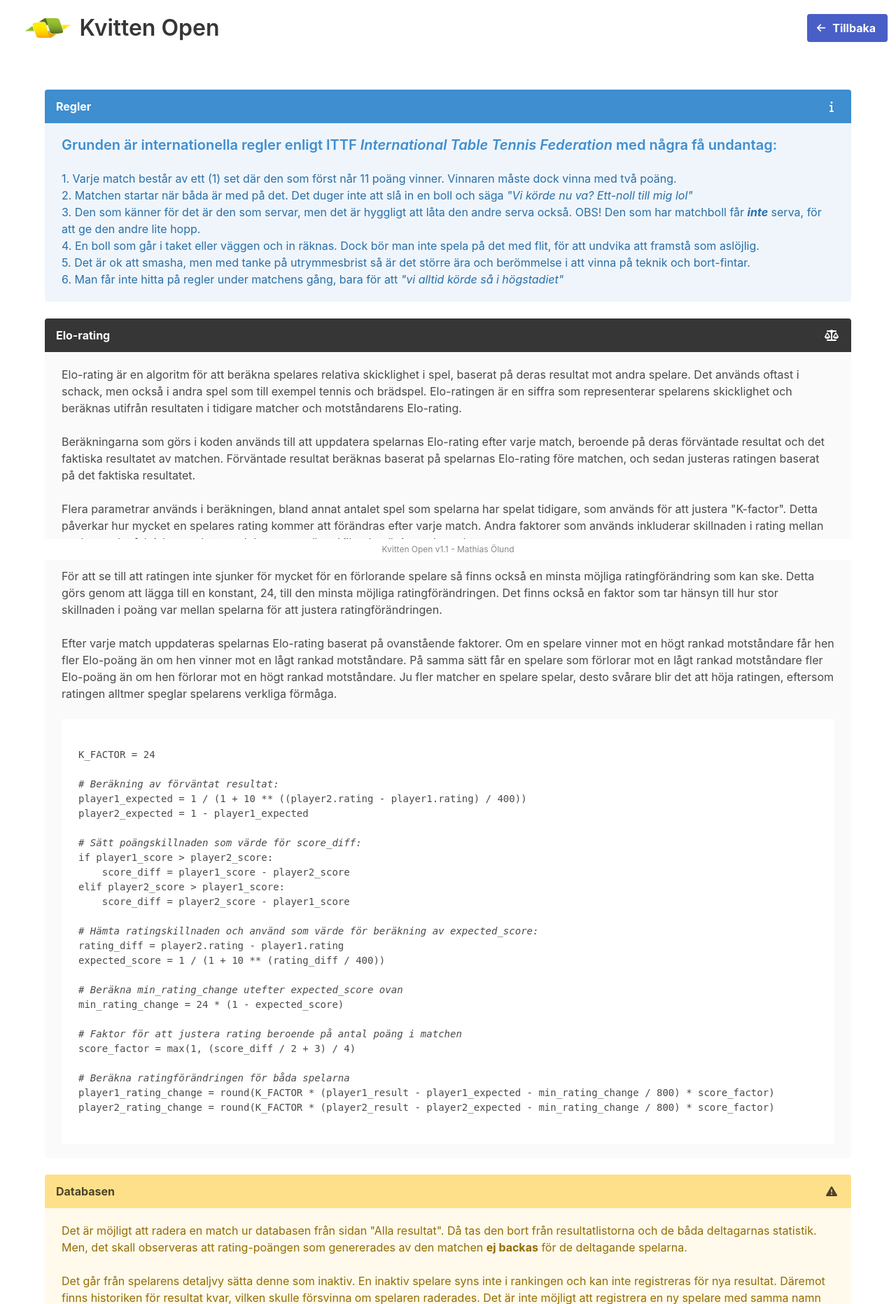
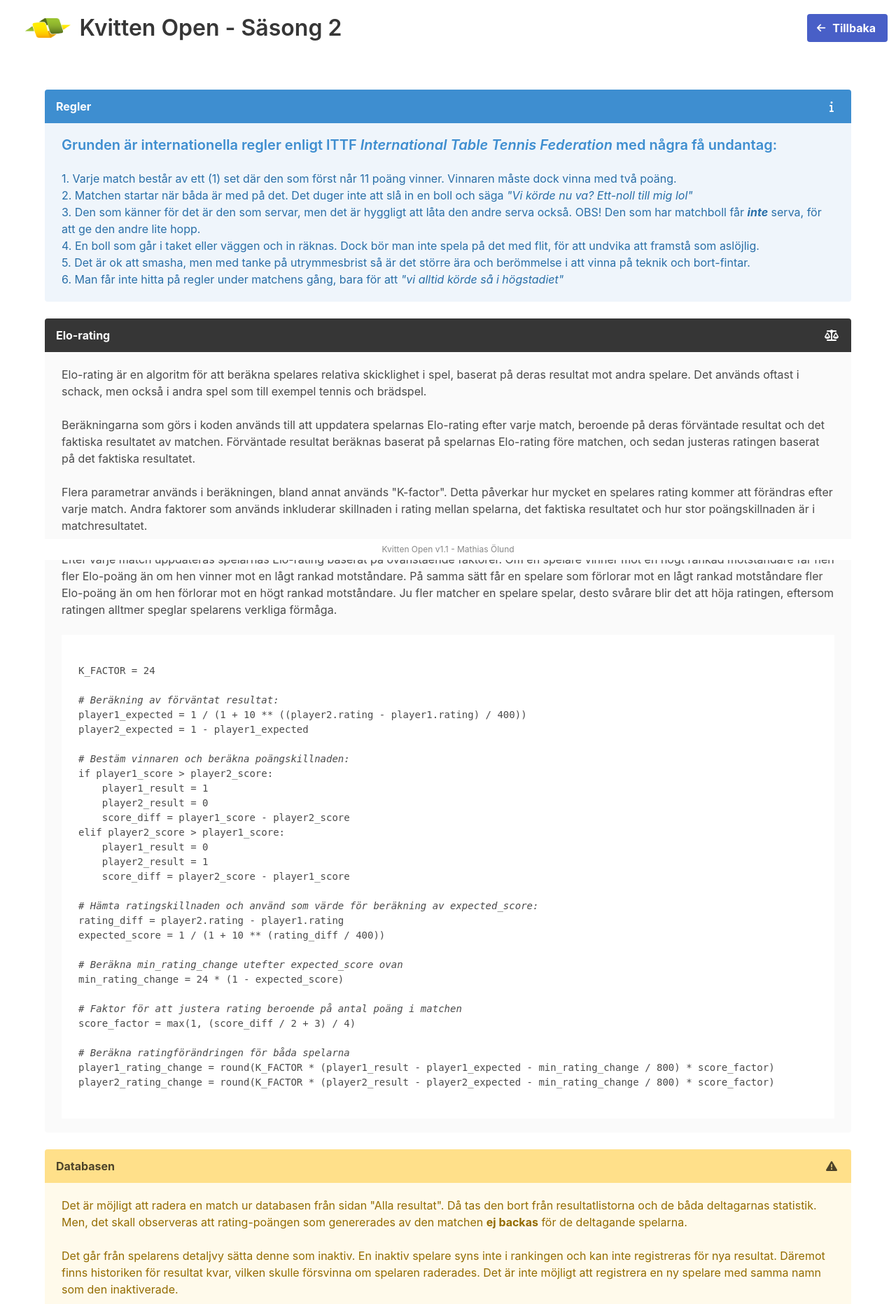
Before and after one commit to Ubiquitous-X/elo-rating, a Flask app: page /info in a window 1280 px wide. Shown: the top 1863 px of the page at 70% size. Run offline with Flask 3, Linux system fonts and the light colour scheme.

Commit message:
Updated info

```diff
--- a/templates/includes/navbar.html
+++ b/templates/includes/navbar.html
@@ -3,7 +3,7 @@
     <a class="navbar-item" href="{{ url_for('index') }}">
       <img src="{{ url_for('static', filename='/img/esem_logo.png') }}">
     <div class="navbar-item has-text-centered">
-      <p class="title">Kvitten Open</p>
+      <p class="title">Kvitten Open - Säsong 2</p>
     </div>
     </a>
     <a role="button" class="navbar-burger" :class="{ 'is-active': isOpen }" @click="isOpen = !isOpen">
--- a/templates/info.html
+++ b/templates/info.html
@@ -21,10 +21,9 @@
         <p>Elo-rating</p><span class="icon"><i class="fas fa-scale-balanced"></i></span>
       </div>
       <div class="message-body">
-        <p>Elo-rating är en algoritm för att beräkna spelares relativa skicklighet i spel, baserat på deras resultat mot andra spelare. Det används oftast i schack, men också i andra spel som till exempel tennis och brädspel. Elo-ratingen är en siffra som representerar spelarens skicklighet och beräknas utifrån resultaten i tidigare matcher och motståndarens Elo-rating.</p><br>
+        <p>Elo-rating är en algoritm för att beräkna spelares relativa skicklighet i spel, baserat på deras resultat mot andra spelare. Det används oftast i schack, men också i andra spel som till exempel tennis och brädspel.</p><br>
         <p>Beräkningarna som görs i koden används till att uppdatera spelarnas Elo-rating efter varje match, beroende på deras förväntade resultat och det faktiska resultatet av matchen. Förväntade resultat beräknas baserat på spelarnas Elo-rating före matchen, och sedan justeras ratingen baserat på det faktiska resultatet.</p><br>
-        <p>Flera parametrar används i beräkningen, bland annat antalet spel som spelarna har spelat tidigare, som används för att justera "K-factor". Detta påverkar hur mycket en spelares rating kommer att förändras efter varje match. Andra faktorer som används inkluderar skillnaden i rating mellan spelarna, det faktiska resultatet och hur stor poängskillnaden är i matchresultatet.</p><br>
-        <p>För att se till att ratingen inte sjunker för mycket för en förlorande spelare så finns också en minsta möjliga ratingförändring som kan ske. Detta görs genom att lägga till en konstant, 24, till den minsta möjliga ratingförändringen. Det finns också en faktor som tar hänsyn till hur stor skillnaden i poäng var mellan spelarna för att justera ratingförändringen.</p><br>
+        <p>Flera parametrar används i beräkningen, bland annat används "K-factor". Detta påverkar hur mycket en spelares rating kommer att förändras efter varje match. Andra faktorer som används inkluderar skillnaden i rating mellan spelarna, det faktiska resultatet och hur stor poängskillnaden är i matchresultatet.</p><br>
         <p>Efter varje match uppdateras spelarnas Elo-rating baserat på ovanstående faktorer. Om en spelare vinner mot en högt rankad motståndare får hen fler Elo-poäng än om hen vinner mot en lågt rankad motståndare. På samma sätt får en spelare som förlorar mot en lågt rankad motståndare fler Elo-poäng än om hen förlorar mot en högt rankad motståndare. Ju fler matcher en spelare spelar, desto svårare blir det att höja ratingen, eftersom ratingen alltmer speglar spelarens verkliga förmåga.</p><br>
         <pre><code>
 K_FACTOR = 24
@@ -33,10 +32,14 @@
 player1_expected = 1 / (1 + 10 ** ((player2.rating - player1.rating) / 400))
 player2_expected = 1 - player1_expected
 
-<em># Sätt poängskillnaden som värde för score_diff:</em>
+<em># Bestäm vinnaren och beräkna poängskillnaden:</em>
 if player1_score > player2_score:
+    player1_result = 1
+    player2_result = 0
     score_diff = player1_score - player2_score
 elif player2_score > player1_score:
+    player1_result = 0
+    player2_result = 1
     score_diff = player2_score - player1_score
 
 <em># Hämta ratingskillnaden och använd som värde för beräkning av expected_score:</em>
```
Also changed, not shown: README.md.
